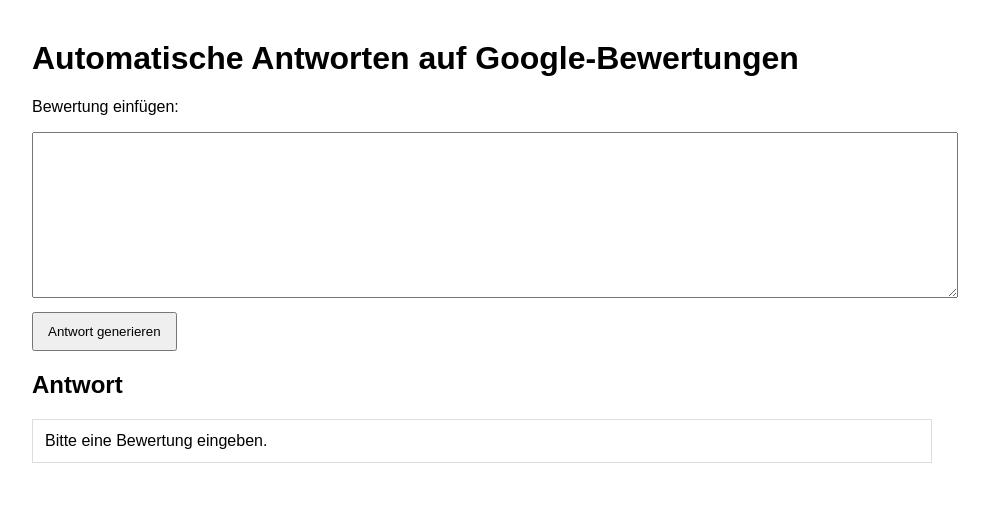
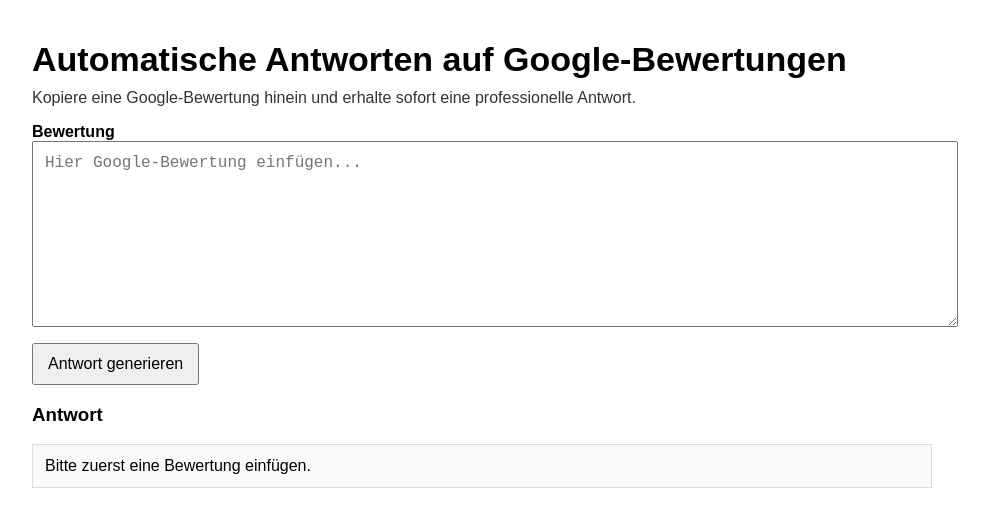
Before and after one commit to Til140607/autoreply-api, a website: page index.html in a window 1280 px wide. Both pictures are taken after a click on the button "Antwort generieren". Shown: the whole page, without its empty margins (158-1147 px from the left). Drawn offline with Linux system fonts and the light colour scheme.

Commit message:
Update index.html

```diff
--- a/index.html
+++ b/index.html
@@ -2,50 +2,70 @@
 <html lang="de">
 <head>
   <meta charset="utf-8" />
-  <meta name="viewport" content="width=device-width, initial-scale=1" />
-  <title>AutoReply – KI Antwort Generator</title>
+  <meta name="viewport" content="width=device-width,initial-scale=1" />
+  <title>Google-Bewertungen – Antwortgenerator</title>
   <style>
-    body{font-family:Arial,sans-serif;max-width:900px;margin:40px auto;padding:0 16px}
-    textarea{width:100%;min-height:140px;padding:12px}
-    button{padding:10px 14px;margin-top:10px;cursor:pointer}
-    .box{white-space:pre-wrap;border:1px solid #ddd;padding:12px;margin-top:12px}
+    body { font-family: Arial, sans-serif; max-width: 900px; margin: 40px auto; padding: 0 16px; }
+    h1 { font-size: 34px; margin: 0 0 10px; }
+    p { margin: 0 0 16px; color: #333; }
+    textarea { width: 100%; min-height: 160px; padding: 12px; font-size: 16px; }
+    button { margin-top: 12px; padding: 10px 14px; font-size: 16px; cursor: pointer; }
+    .box { margin-top: 18px; padding: 12px; border: 1px solid #ddd; background: #fafafa; white-space: pre-wrap; }
+    .small { color: #666; font-size: 13px; margin-top: 6px; }
   </style>
 </head>
 <body>
   <h1>Automatische Antworten auf Google-Bewertungen</h1>
-  <p>Bewertung einfügen:</p>
-  <textarea id="review"></textarea>
-  <br>
-  <button id="go">Antwort generieren</button>
+  <p>Kopiere eine Google-Bewertung hinein und erhalte sofort eine professionelle Antwort.</p>
 
-  <h2>Antwort</h2>
-  <div id="out" class="box">Noch keine Antwort.</div>
+  <label for="review"><b>Bewertung</b></label>
+  <textarea id="review" placeholder="Hier Google-Bewertung einfügen..."></textarea>
+
+  <br />
+  <button id="generateBtn">Antwort generieren</button>
+  <div class="small" id="status"></div>
+
+  <h3>Antwort</h3>
+  <div class="box" id="result">Hier erscheint die Antwort der KI.</div>
 
   <script>
-    const ta = document.getElementById("review");
-    const out = document.getElementById("out");
-    const btn = document.getElementById("go");
+    const API_URL = "/api/generate"; // gleiche Domain auf Vercel
+
+    const btn = document.getElementById("generateBtn");
+    const reviewEl = document.getElementById("review");
+    const resultEl = document.getElementById("result");
+    const statusEl = document.getElementById("status");
 
     btn.addEventListener("click", async () => {
-      const review = ta.value.trim();
-      if (!review) { out.textContent = "Bitte eine Bewertung eingeben."; return; }
+      const review = reviewEl.value.trim();
+      if (!review) {
+        resultEl.textContent = "Bitte zuerst eine Bewertung einfügen.";
+        return;
+      }
 
       btn.disabled = true;
-      out.textContent = "Generiere Antwort…";
+      statusEl.textContent = "Generiere Antwort...";
+      resultEl.textContent = "";
 
       try {
-        const res = await fetch("/api/generate", {
+        const res = await fetch(API_URL, {
           method: "POST",
           headers: { "Content-Type": "application/json" },
           body: JSON.stringify({ review })
         });
 
         const data = await res.json();
-        out.textContent = data.reply || ("Fehler: " + (data.error || "Unbekannt"));
+
+        if (!res.ok) {
+          resultEl.textContent = "Fehler: " + (data.error || "Unbekannt");
+        } else {
+          resultEl.textContent = data.reply || "(Keine Antwort erhalten)";
+        }
       } catch (e) {
-        out.textContent = "Netzwerkfehler";
+        resultEl.textContent = "Netzwerkfehler: " + e.message;
       } finally {
         btn.disabled = false;
+        statusEl.textContent = "";
       }
     });
   </script>
```
